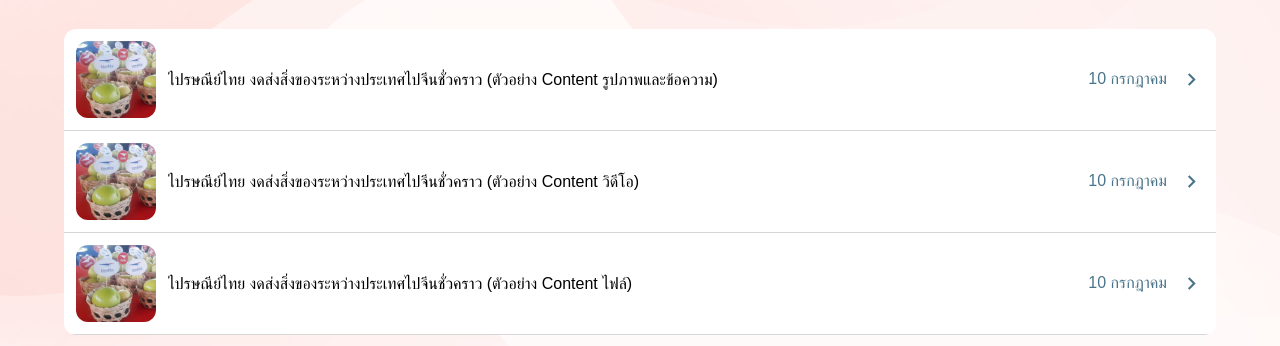
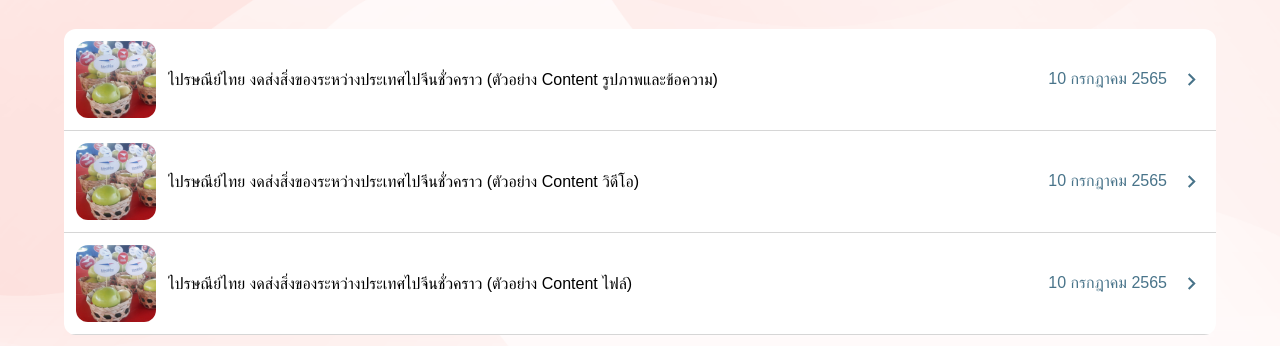
Before and after one commit to jarangit/thaillandPost, a Next.js app: page /contents in a window 1280 px wide. Shown: the part 215-561 px from the top of the page. Built offline with nearby package versions, Linux system fonts and the light colour scheme; a web font is replaced by a local one.

Commit message:
fix:text

```diff
--- a/constant/contentList.js
+++ b/constant/contentList.js
@@ -2,7 +2,7 @@ export const mockDataContentLists = [
   {
     id: 1,
     title: `ไปรษณีย์ไทย งดส่งสิ่งของระหว่างประเทศไปจีนชั่วคราว (ตัวอย่าง Content รูปภาพและข้อความ)`,
-    date: `10 กรกฎาคม`,
+    date: `10 กรกฎาคม 2565`,
     image: `/img/thumbnail.png`,
     type: "POST",
     data: {
@@ -48,7 +48,7 @@ export const mockDataContentLists = [
   {
     id: 2,
     title: `ไปรษณีย์ไทย งดส่งสิ่งของระหว่างประเทศไปจีนชั่วคราว (ตัวอย่าง Content วิดีโอ)`,
-    date: `10 กรกฎาคม`,
+    date: `10 กรกฎาคม 2565`,
     image: `/img/product.png`,
     type: "VIDEO",
     data: {
@@ -64,7 +64,7 @@ export const mockDataContentLists = [
   {
     id: 3,
     title: `ไปรษณีย์ไทย งดส่งสิ่งของระหว่างประเทศไปจีนชั่วคราว (ตัวอย่าง Content ไฟล์)`,
-    date: `10 กรกฎาคม`,
+    date: `10 กรกฎาคม 2565`,
     image: `/img/product.png`,
     type: "PDF",
     data: [
```
